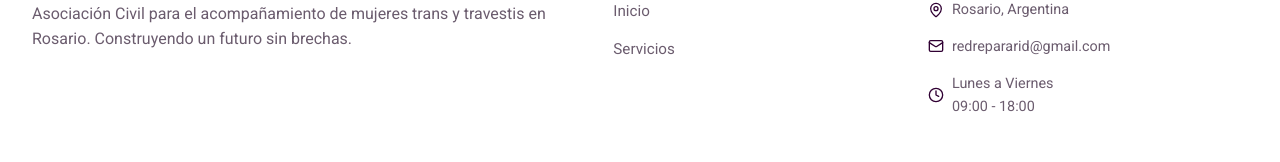
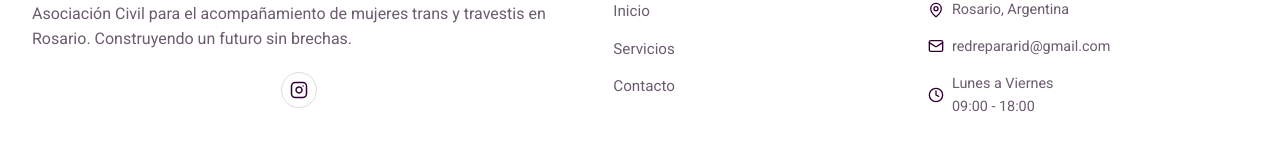
Before and after one commit to christianberti/red-reparar, a React (Vite) app: page / in a window 1280 px wide. Shown: the part 4813-4975 px from the top of the page. Built offline with nearby package versions, Linux system fonts and the light colour scheme.

Commit message:
Agrega Instagram al footer, link Contacto y ajustes de alineacion

```diff
--- a/src/components/Footer.jsx
+++ b/src/components/Footer.jsx
@@ -12,6 +12,30 @@
             Asociación Civil para el acompañamiento de mujeres trans y travestis
             en Rosario. Construyendo un futuro sin brechas.
           </p>
+          <div className="footer__socials">
+            <a
+              href="https://www.instagram.com/casarefugiotrans/"
+              target="_blank"
+              rel="noopener noreferrer"
+              aria-label="Instagram de Red Reparar"
+            >
+              <svg
+                xmlns="http://www.w3.org/2000/svg"
+                width="18"
+                height="18"
+                viewBox="0 0 24 24"
+                fill="none"
+                stroke="currentColor"
+                strokeWidth="2"
+                strokeLinecap="round"
+                strokeLinejoin="round"
+              >
+                <rect x="2" y="2" width="20" height="20" rx="5" ry="5"></rect>
+                <path d="M16 11.37A4 4 0 1 1 12.63 8 4 4 0 0 1 16 11.37z"></path>
+                <line x1="17.5" y1="6.5" x2="17.5" y2="6.5"></line>
+              </svg>
+            </a>
+          </div>
         </div>
 
         <div className="footer__col">
@@ -22,6 +46,9 @@
             </li>
             <li>
               <a href="#servicios">Servicios</a>
+            </li>
+            <li>
+              <a href="#contacto">Contacto</a>
             </li>
           </ul>
         </div>
@@ -45,7 +72,7 @@
             </li>
           </ul>
         </div>
-        </div>
+      </div>
 
       <div className="footer__bottom">
         <p>© 2026 Red Reparar · Casa Refugio Trans</p>
--- a/src/styles/Footer.css
+++ b/src/styles/Footer.css
@@ -151,3 +151,9 @@
     text-align: center;
   }
 }
+
+.footer__socials {
+  display: flex;
+  gap: 0.75rem;
+  justify-content: center;
+}
```
